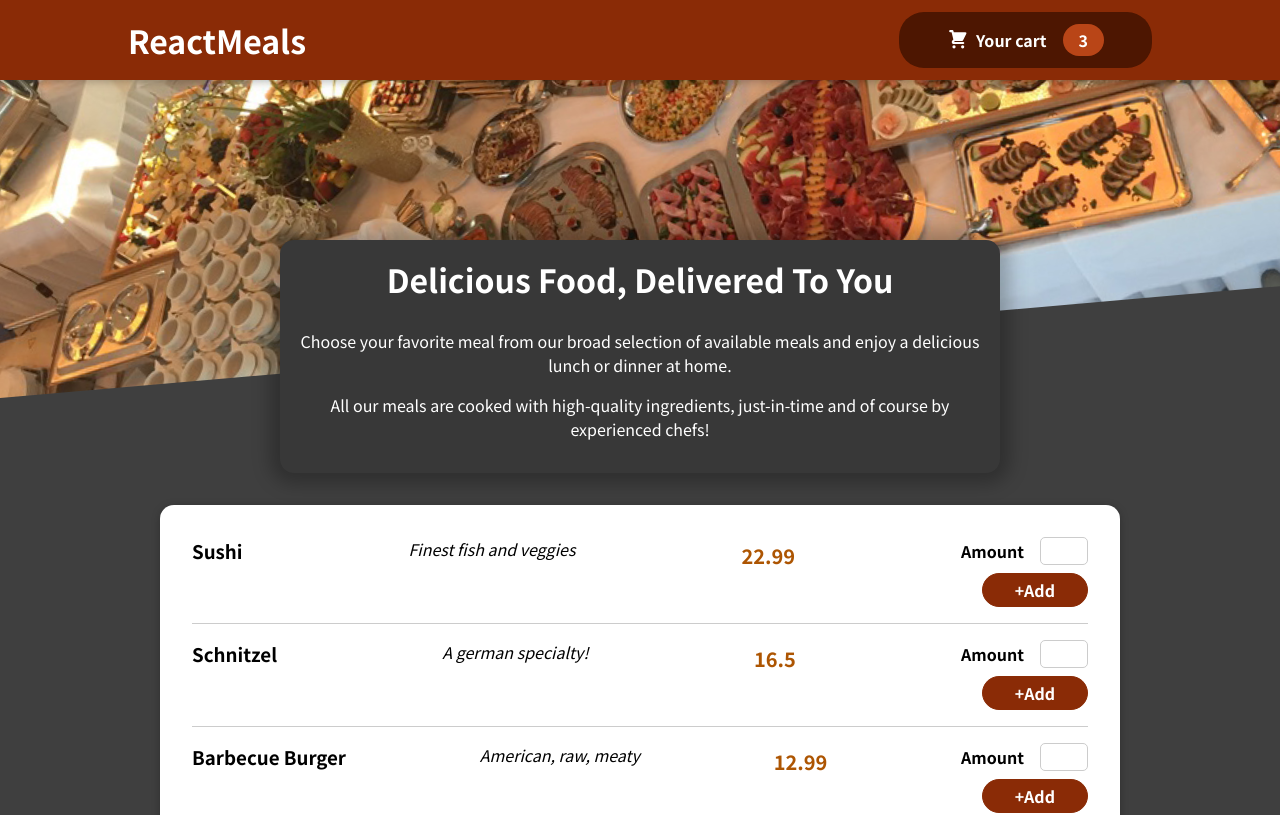
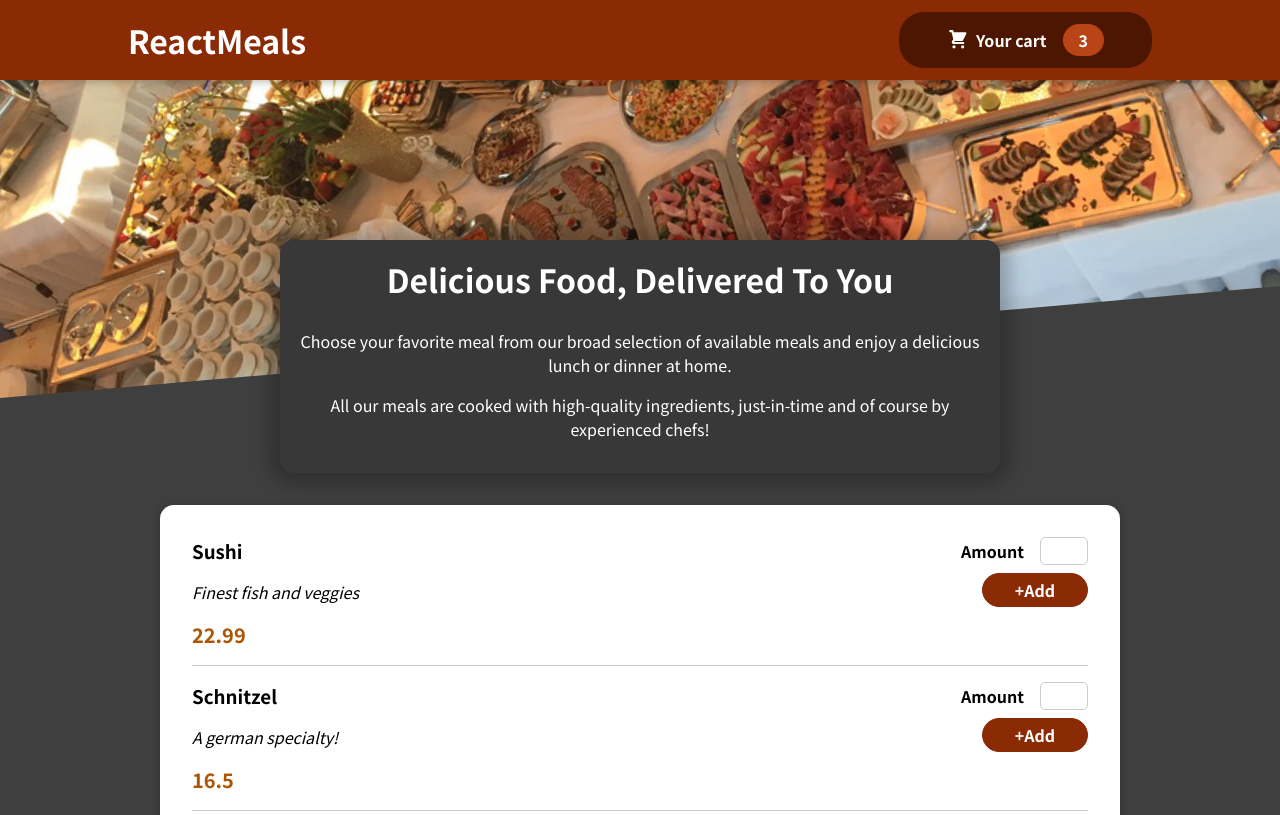
Before and after one commit to ehrrrr/react-food-order-app, a React (Create React App) app: page / in a window 1280 px wide. Shown: the top 815 px of the page. Built offline with nearby package versions, Linux system fonts and the light colour scheme.

Commit message:
Meal Items Fix

```diff
--- a/src/components/Meals/MealItem.js
+++ b/src/components/Meals/MealItem.js
@@ -5,9 +5,11 @@ import MealItemForm from './MealItemForm'
 const MealItem = (props) => {
   return (
     <div className={classes.meal}>
-      <h3>{props.name}</h3>
-      <span className={classes.description}>{props.description}</span>
-      <span className={classes.price}>{props.price}</span>
+      <div>
+        <h3>{props.name}</h3>
+        <p className={classes.description}>{props.description}</p>
+        <span className={classes.price}>{props.price}</span>
+      </div>
       <MealItemForm />
     </div>
   )
```
